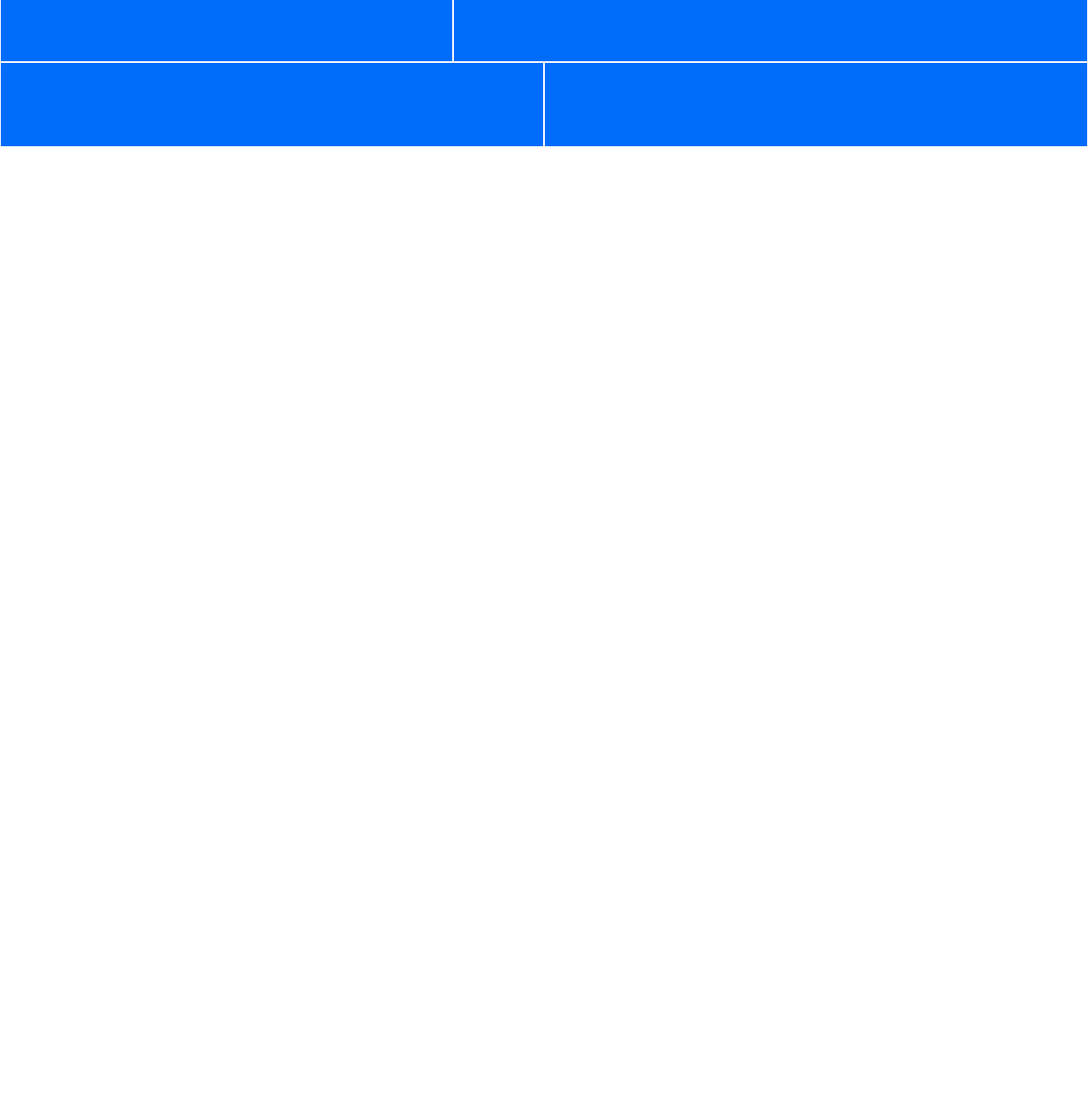
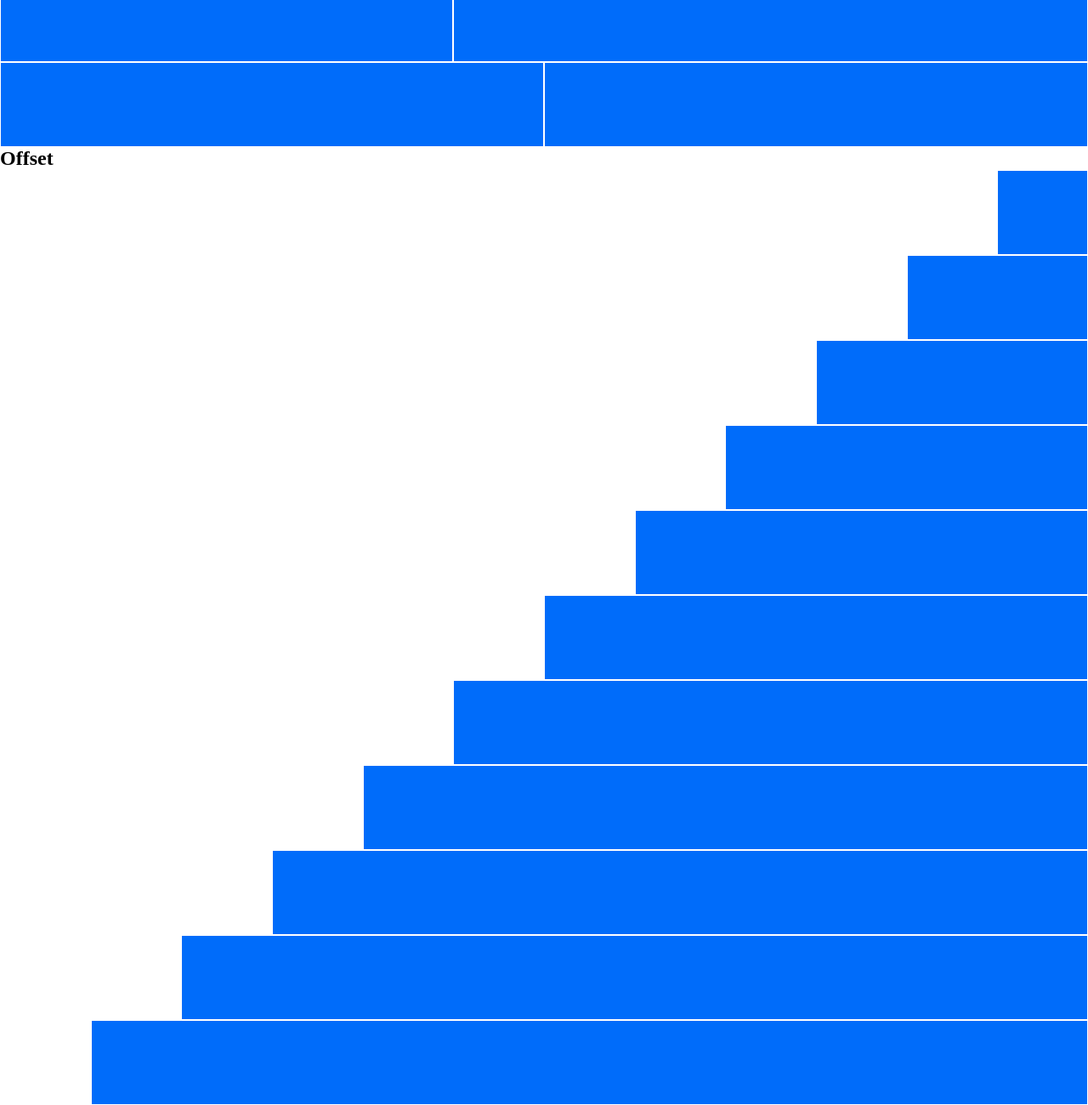
Before and after one commit to Narresx/html-css-12bool, a plain HTML site: page index.html in a window 1280 px wide. Shown: the part 1246-2546 px from the top of the page at 85% size. Before the commit the page ends 1419 px from the top, so only its background shows below. Drawn offline with Linux system fonts and the light colour scheme.

Commit message:
add offset

```diff
--- a/index.html
+++ b/index.html
@@ -92,6 +92,53 @@
             <div class="col-6"></div>
         </div>
     </div>
+    <h2>Offset</h2>
+    <div class="container-fluid">
+        <div class="row">
+            <div class="offset-11"></div>
+            <div class="col-1"></div>
+        </div>
+        <div class="row">
+            <div class="offset-10"></div>
+            <div class="col-2"></div>
+        </div>
+        <div class="row">
+            <div class="offset-9"></div>
+            <div class="col-3"></div>
+        </div>
+        <div class="row">
+            <div class="offset-8"></div>
+            <div class="col-4"></div>
+        </div>
+        <div class="row">
+            <div class="offset-7"></div>
+            <div class="col-5"></div>
+        </div>
+        <div class="row">
+            <div class="offset-6"></div>
+            <div class="col-6"></div>
+        </div>
+        <div class="row">
+            <div class="offset-5"></div>
+            <div class="col-7"></div>
+        </div>
+        <div class="row">
+            <div class="offset-4"></div>
+            <div class="col-8"></div>
+        </div>
+        <div class="row">
+            <div class="offset-3"></div>
+            <div class="col-9"></div>
+        </div>
+        <div class="row">
+            <div class="offset-2"></div>
+            <div class="col-10"></div>
+        </div>
+        <div class="row">
+            <div class="offset-1"></div>
+            <div class="col-11"></div>
+        </div>
+    </div>
 </body>
 
 </html>
```
